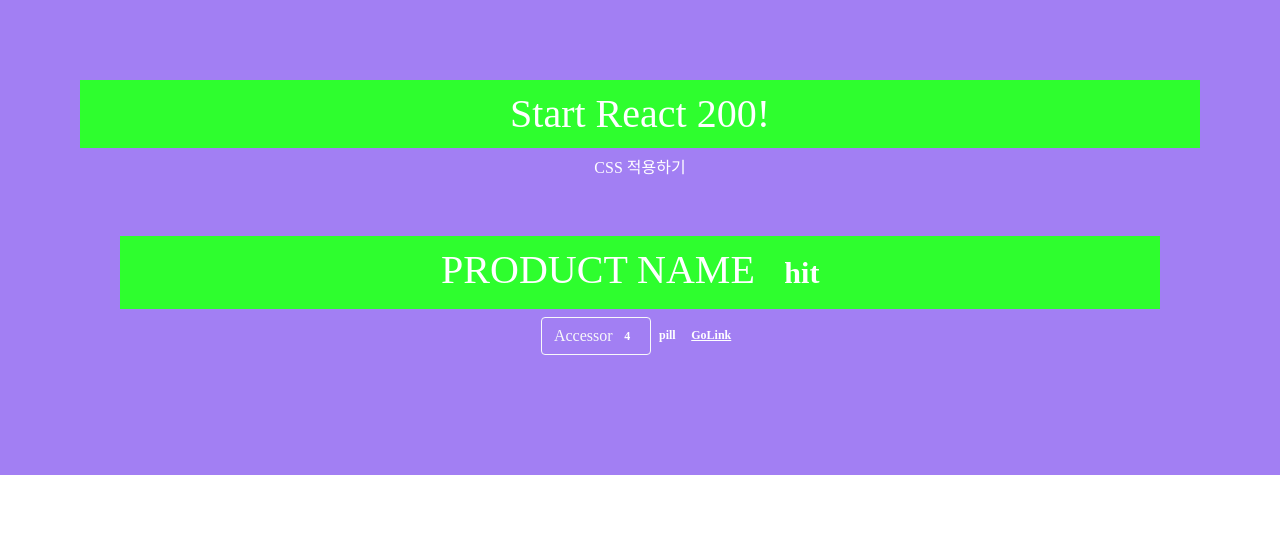
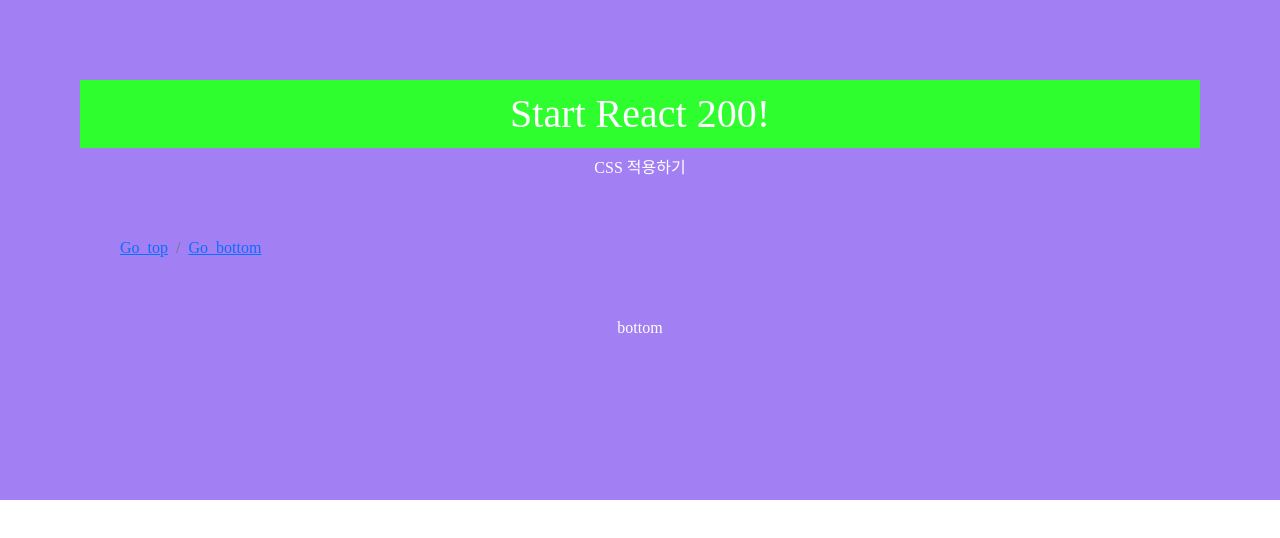
Before and after one commit to OHHYUN/react200, a React (Create React App) app: page / in a window 1280 px wide. Shown: the top 538 px of the page. Built offline with nearby package versions, Linux system fonts and the light colour scheme.

Commit message:
add: Breadcrumb

```diff
--- a/src/App.js
+++ b/src/App.js
@@ -1,6 +1,6 @@
 import React from 'react';
 import './App.css';
-import ReactstrapBadges from './R035_ReactstrapBadges'
+import ReactstrapBreadcrumbs from './R036_ReactstrapBreadcrumbs'
 import 'bootstrap/dist/css/bootstrap.css'
 
 function App() {
@@ -8,7 +8,7 @@
     <div>
       <h1>Start React 200!</h1>
       <p>CSS 적용하기</p>
-      <ReactstrapBadges />
+      <ReactstrapBreadcrumbs />
     </div>
   );
 }
--- /dev/null
+++ b/src/R036_ReactstrapBreadcrumbs.js
@@ -0,0 +1,22 @@
+import React, { Component } from 'react';
+import { Breadcrumb, BreadcrumbItem } from 'reactstrap'
+
+class R036_ReactstrapBreadcrumbs extends Component {
+    render() {
+        return (
+            <div id="top">
+                <Breadcrumb tag="nav" listTag="div">
+                    <BreadcrumbItem tag="a" href="#top">Go_top</BreadcrumbItem>
+                    <BreadcrumbItem tag="a" href="#bottom">Go_bottom</BreadcrumbItem>
+                </Breadcrumb>
+                <div id="bottom">
+                    <span>bottom</span>
+                </div>
+            </div>
+
+        )
+    }
+
+}
+
+export default R036_ReactstrapBreadcrumbs
```
